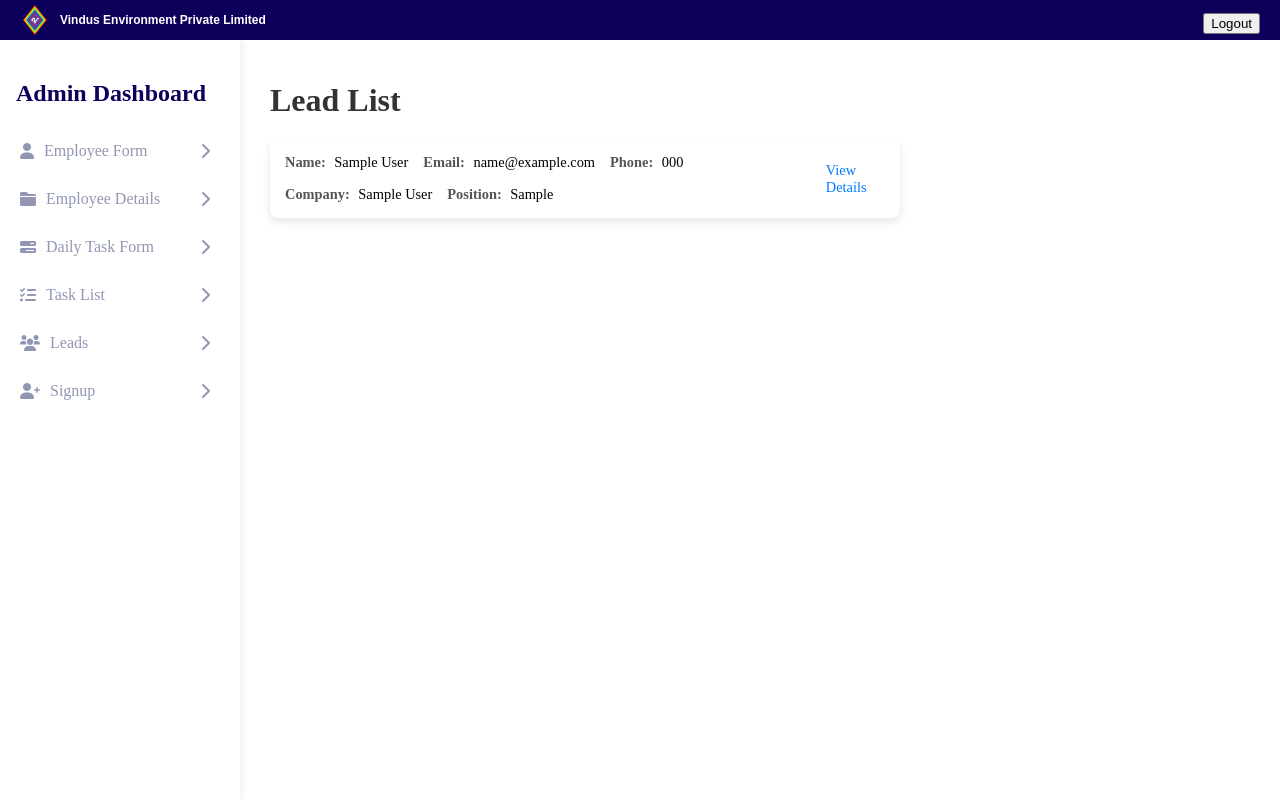
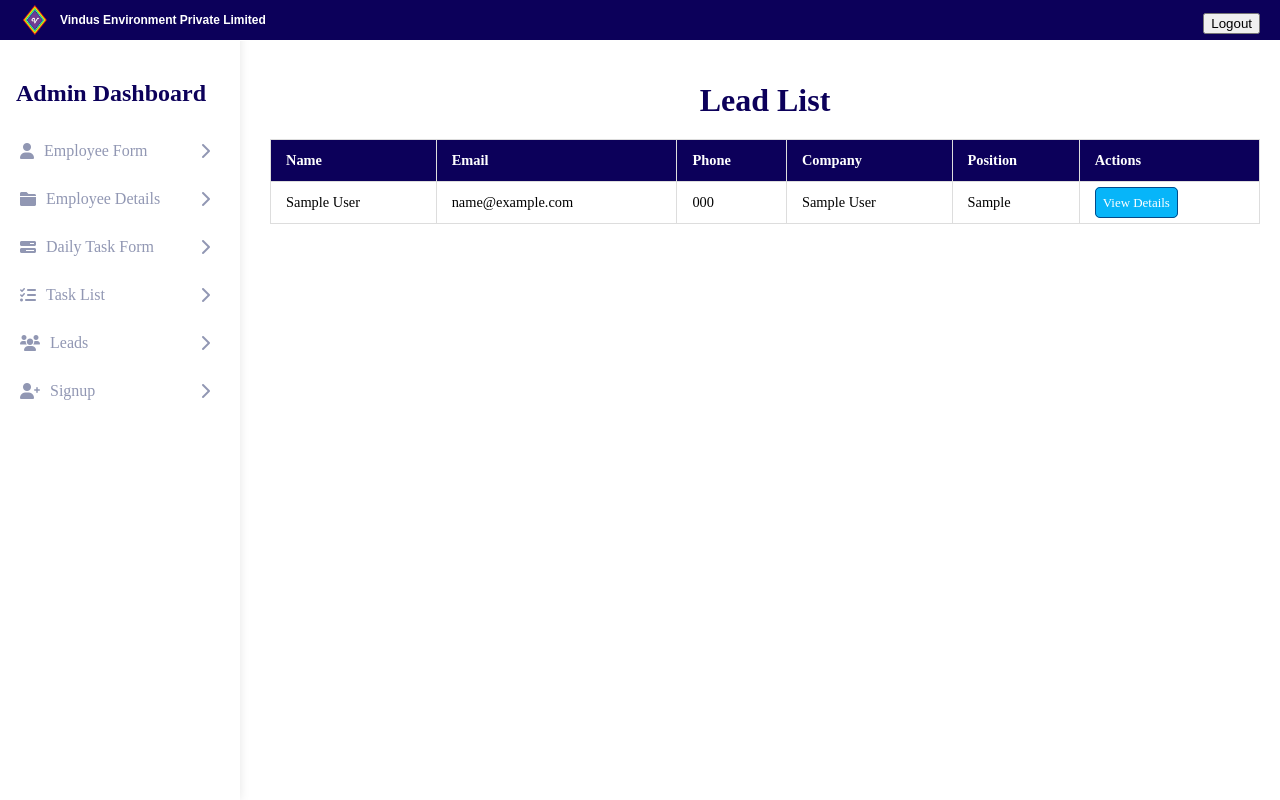
Before and after one commit to LaxmiPrasanna-2593/CRMTool, a Django app: page /leads/ in a window 1280 px wide. Run offline with Django 5.2, Linux system fonts and the light colour scheme; tables that the repository leaves empty hold one stand-in row (values such as "Sample post").

Commit message:
changed the leads design

```diff
--- a/templates/lead_list.html
+++ b/templates/lead_list.html
@@ -5,70 +5,48 @@
     <meta charset="UTF-8">
     <title>Lead List</title>
     <style>
-
-
         h1 {
             font-size: 2em;
-            color: #333;
+            color: #0c005a;
             margin-bottom: 20px;
+            text-align: center;
         }
 
-        .add-lead {
-            margin-bottom: 20px;
-            padding: 10px 15px;
-            background-color: #007bff;
-            color: #fff;
-            text-decoration: none;
-            border-radius: 5px;
+        table {
+            width: 100%;
+            max-width: 1000px;
+            border-collapse: collapse;
+            margin-top: 20px;
+        }
+
+        th, td {
+            padding: 12px 15px;
+            border: 1px solid #ddd;
+            text-align: left;
             font-size: 0.9em;
         }
 
-        .add-lead:hover {
-            background-color: #0056b3;
+        th {
+            background-color: #0c005a;
+            color: white;
         }
 
-        .lead-card {
-            background-color: #fff;
-            padding: 15px;
-            margin: 10px 0;
-            border-radius: 8px;
-            box-shadow: 0 4px 8px rgba(0, 0, 0, 0.1);
-            width: 100%;
-            max-width: 600px;
-            display: flex;
-            justify-content: space-between;
-            align-items: center;
-        }
-
-        .lead-info {
-            display: flex;
-            flex-wrap: wrap;
-            gap: 15px;
-            font-size: 0.9em;
-        }
-
-        .lead-info span {
-            display: inline-block;
-        }
-
-        .lead-info strong {
-            color: #555;
-            margin-right: 5px;
-        }
-
-        .lead-actions {
-            display: flex;
-            gap: 10px;
+        tr:nth-child(even) {
+            background-color: #f9f9f9;
         }
 
         .lead-actions a {
-            color: #007bff;
+            color: white;
             text-decoration: none;
             font-size: 0.9em;
+            background-color: rgb(7, 181, 249);
+            padding: 7px;
+            border-radius: 5px;
+            border: 1px solid rgb(3, 74, 137);
         }
 
         .lead-actions a:hover {
-            text-decoration: underline;
+            background-color: rgb(5, 150, 206); /* Darker hover background without underline */
         }
     </style>
 </head>
@@ -77,26 +55,36 @@
 <body>
     {% block content %}
     <div class="main-content">
-    <h1>Lead List</h1>
-     {% for lead in leads %}
-    <div class="lead-card">
-        <div class="lead-info">
-            <span><strong>Name:</strong> {{ lead.name }}</span>
-            <span><strong>Email:</strong> {{ lead.email }}</span>
-            <span><strong>Phone:</strong> {{ lead.phone_number }}</span>
-            <span><strong>Company:</strong> {{ lead.company_name }}</span>
-            <span><strong>Position:</strong> {{ lead.position }}</span>
-        </div>
-        <div class="lead-actions">
-            <a href="{% url 'lead_detail' lead.pk %}">View Details</a>
+        <h1>Lead List</h1>
 
-        </div>
+        <table>
+            <thead>
+                <tr>
+                    <th>Name</th>
+                    <th>Email</th>
+                    <th>Phone</th>
+                    <th>Company</th>
+                    <th>Position</th>
+                    <th>Actions</th>
+                </tr>
+            </thead>
+            <tbody>
+                {% for lead in leads %}
+                <tr>
+                    <td>{{ lead.name }}</td>
+                    <td>{{ lead.email }}</td>
+                    <td>{{ lead.phone_number }}</td>
+                    <td>{{ lead.company_name }}</td>
+                    <td>{{ lead.position }}</td>
+                    <td class="lead-actions">
+                        <a href="{% url 'lead_detail' lead.pk %}">View Details</a>
+                    </td>
+                </tr>
+                {% endfor %}
+            </tbody>
+        </table>
     </div>
-    </div>
-
-    {% endfor %}
     {% endblock %}
-
 </body>
 
 </html>
--- a/templates/signup.html
+++ b/templates/signup.html
@@ -126,9 +126,9 @@
 
     </style>
 </head>
+{% extends 'base.html' %}
 
 <body>
-    {% extends 'base.html' %}
     {% block content %}
     <div class="main-content">
     <div class="left-side">
```
Also changed, not shown: templates/lead_detail.html (+58 -25 lines).
